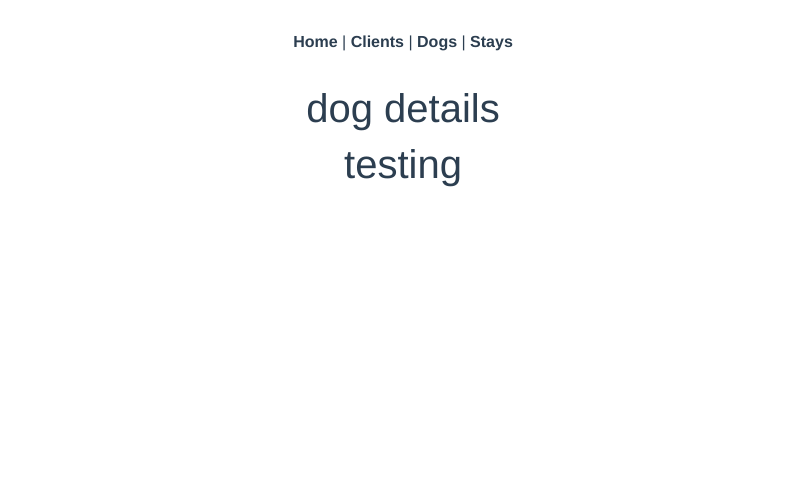
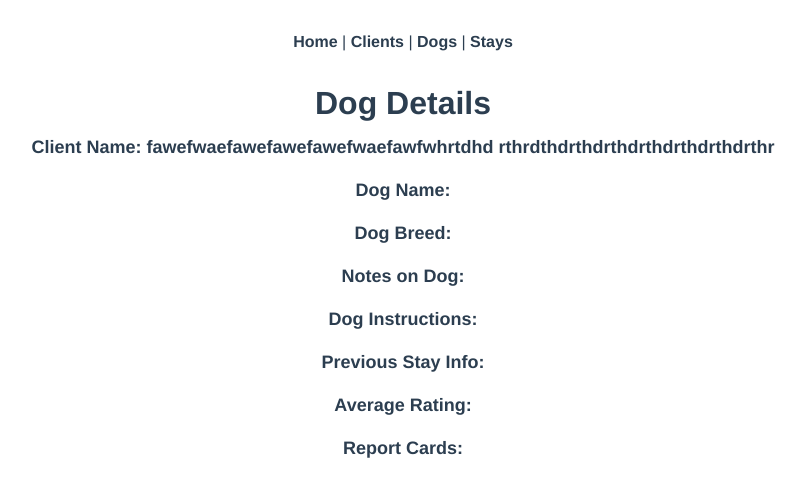
Before and after one commit to daryl101114/RealDealTech, a Vue app in the folder client/: page /#/dogdetails in a window 1280 px wide. Shown: the top 496 px of the page, without its empty margins (237-1043 px from the left). Built offline with nearby package versions, Linux system fonts and the light colour scheme.

Commit message:
fleshed out dog details a little

```diff
--- a/client/src/components/Client.vue
+++ b/client/src/components/Client.vue
@@ -2,7 +2,7 @@
     <div class="card" id="card-size">
         <div class="card-body">
             <h6 class="card-title">Client Name: SUSAN</h6>
-            <p class="card-text">Dogs: RUBY, ROCKY</h6>
+            <p class="card-text">Dogs: RUBY, ROCKY<p>
             <p class="card-text">Phone: 281-330-8004</p>
             <p class="card-text">Email: client@gmail.com</p>
         </div>
--- a/client/src/components/Dog.vue
+++ b/client/src/components/Dog.vue
@@ -2,7 +2,7 @@
     <div class="card" id="card-size">
         <div class="card-body">
             <h6 class="card-title">Dog Name: ROCKY</h6>
-            <p class="card-text">Owner: John Smith</h6>
+            <p class="card-text">Owner: John Smith</p>
             <p class="card-text">Breed: Bulldog</p>
             <p class="card-text">Age: 20</p>
         </div>
--- a/client/src/views/DogDetails.vue
+++ b/client/src/views/DogDetails.vue
@@ -1,7 +1,19 @@
 <template>
-    <div>
-        <h1>dog details</h1>
-        <h1>testing</h1>
+    <div class="d-flex flex-column text-justify-left">
+        <div class= "d-flex flex-column justify-content-center">
+            <h2 class="card-title">Dog Details</h2>
+        </div>
+
+        <div class= "d-flex flex-column justify-content-center text-justify-left">
+            <p id="info">Client Name: fawefwaefawefawefawefwaefawfwhrtdhd rthrdthdrthdrthdrthdrthdrthdrthr </p>
+            <p id="info">Dog Name: </p>
+            <p id="info">Dog Breed: </p>
+            <p id="info">Notes on Dog: </p>
+            <p id="info">Dog Instructions: </p>
+            <p id="info">Previous Stay Info: </p>
+            <p id="info">Average Rating: </p>
+            <p id="info">Report Cards: </p>
+        </div>
     </div>
 </template>
 
@@ -12,4 +24,13 @@ export default{
 </script>
 
 <style>
+.card-title{
+    font-weight: bold;
+}
+#info{
+font-weight: bold;
+font-size: 18px;
+
+}
+
 </style>
```
